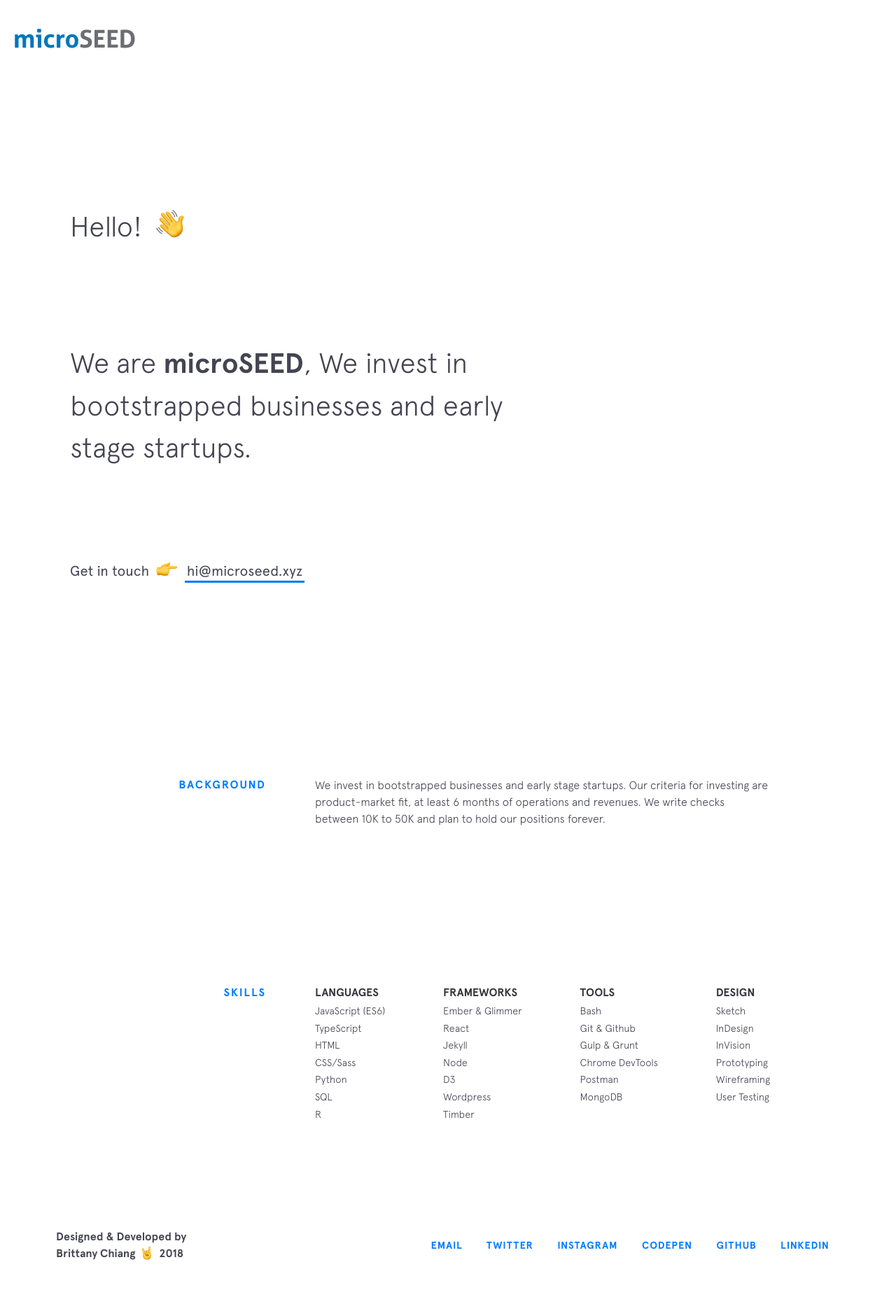
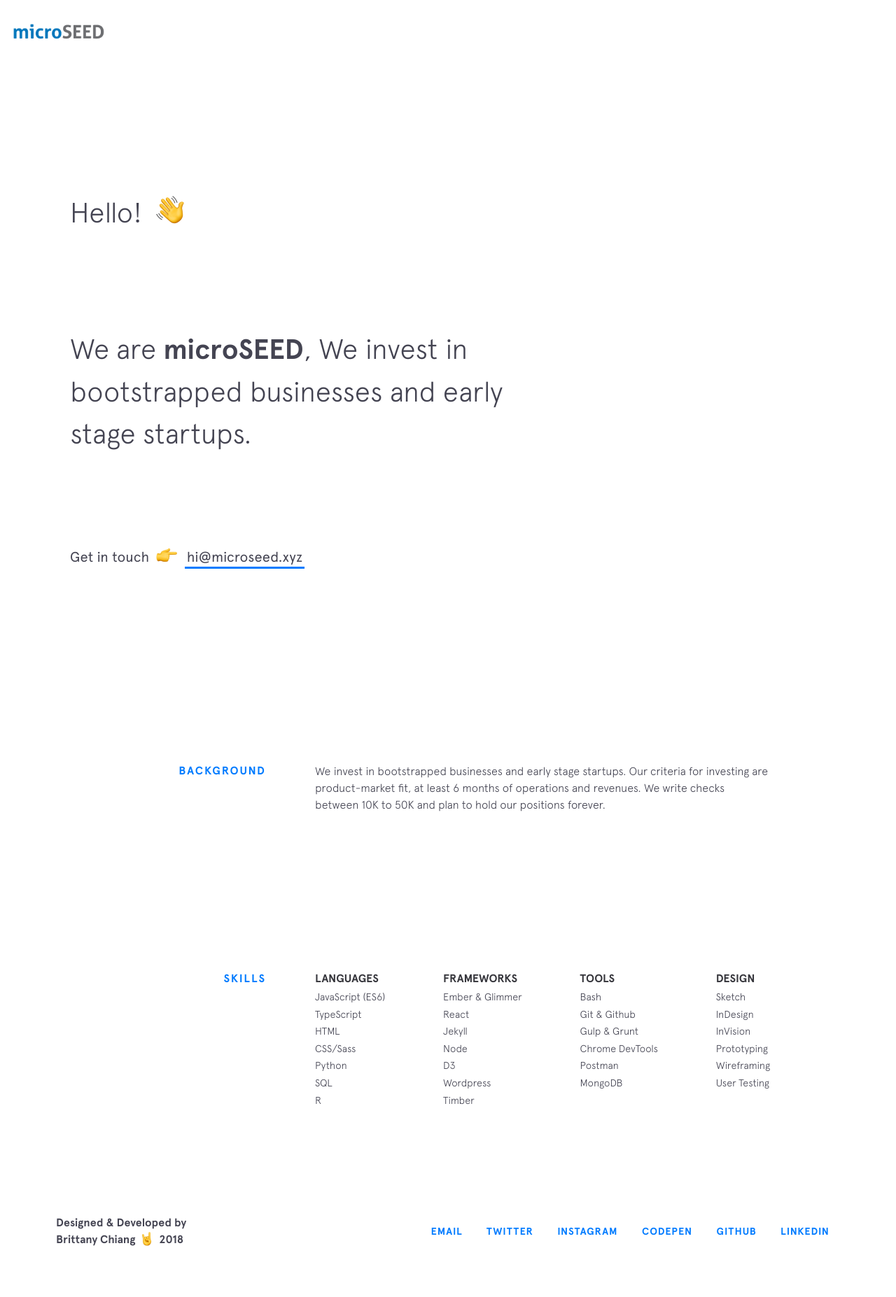
Before and after one commit to dahsoon/dahsoon.github.io, a Jekyll site: the page built from index.html, in a window 1280 px wide. Shown: the whole page at 70% size. Built offline with Jekyll 4.4.1, drawn with Linux system fonts in a browser that asks for light colours; nearby versions of some CDN libraries.

Commit message:
Update custom.css

```diff
--- a/css/custom.css
+++ b/css/custom.css
@@ -1,7 +1,7 @@
 #logo {
   display: inline-block;
   margin: 15px; /* margin: 20px was off */
-  height: 80px;
+  height: 60px;
   width: auto; /* correct proportions to specified height */
   border-radius: 50%; /* makes it a circle */
 }
```
